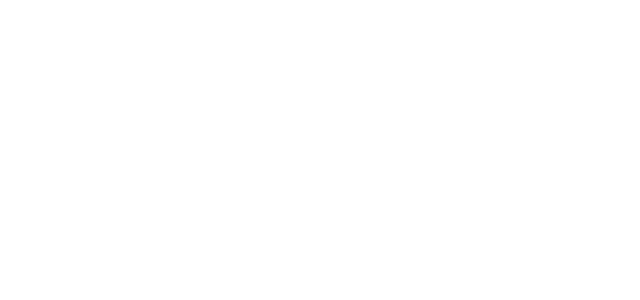
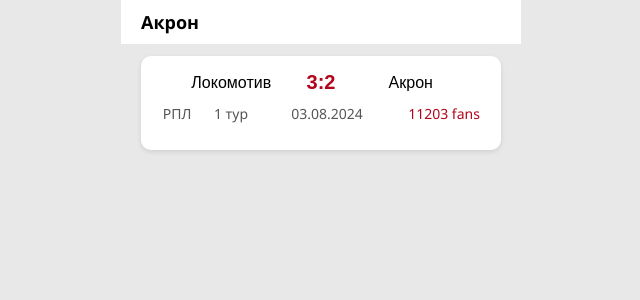
Before and after one commit to tfdf63/tg-app-fc, a React (Create React App) app: page / in a window 1280 px wide. Shown: the top 300 px of the page, without its empty margins (319-959 px from the left). Built offline with nearby package versions, Linux system fonts and the light colour scheme.

Commit message:
add header and calendar

```diff
--- a/package.json
+++ b/package.json
@@ -37,6 +37,7 @@
 		]
 	},
 	"devDependencies": {
-		"@babel/plugin-proposal-private-property-in-object": "^7.21.11"
+		"@babel/plugin-proposal-private-property-in-object": "^7.21.11",
+		"react-router-dom": "^6.26.1"
 	}
 }
--- a/public/index.html
+++ b/public/index.html
@@ -3,7 +3,8 @@
 
 <head>
   <meta charset="utf-8" />
-  <meta name="viewport" content="width=device-width, initial-scale=1" />
+  <meta name="viewport" content="width=device-width, initial-scale=1, user-scalable=no">
+
   <link rel="apple-touch-icon" sizes="180x180" href="/apple-touch-icon.png">
   <link rel="icon" type="image/png" sizes="32x32" href="/favicon-32x32.png">
   <link rel="icon" type="image/png" sizes="16x16" href="/favicon-16x16.png">
--- a/src/App.css
+++ b/src/App.css
@@ -1,3 +1,6 @@
 .App {
+	max-width: 400px;
+	height: 100dvh;
+	margin: 0 auto;
 	text-align: center;
 }
--- a/src/App.js
+++ /dev/null
@@ -1,7 +0,0 @@
-import './App.css'
-
-function App() {
-	return <div className='App'></div>
-}
-
-export default App
--- /dev/null
+++ b/src/App.jsx
@@ -0,0 +1,14 @@
+import './App.css'
+import Calendar from './components/Calendar/Calendar'
+import Header from './components/Header/Header'
+
+function App() {
+	return (
+		<div className='App'>
+			<Header />
+			<Calendar />
+		</div>
+	)
+}
+
+export default App
--- /dev/null
+++ b/src/assets/matches.js
@@ -0,0 +1,14 @@
+const matches = [
+	{
+		id: 1,
+		date: '03.08.2024',
+		team_h: 'Локомотив',
+		team_g: 'Акрон',
+		score_h: 3,
+		score_g: 2,
+		liga: 'РПЛ',
+		spectators: '11203',
+	},
+]
+
+export default matches
--- /dev/null
+++ b/src/components/Calendar/Calendar.jsx
@@ -0,0 +1,29 @@
+import '../Calendar/calendar.css'
+import matches from '../../assets/matches.js'
+
+const Calendar = () => {
+	return (
+		<div className='calendar'>
+			{matches.map(match => (
+				<div key={match.id} className='calendar__box'>
+					<div className='calendar__item'>
+						<div className='calendar__team_h'>{match.team_h}</div>
+						<div className='calendar__delimiter'>
+							{match.score_h}:{match.score_g}
+						</div>
+						<div className='calendar__team_g'>{match.team_g}</div>
+					</div>
+					<div className='calendar__subitem'>
+						<div className='calendar__liga'>{match.liga}</div>
+						<div className='calendar__tour'>1 тур</div>{' '}
+						{/* Можете добавить туры в массив позже */}
+						<div className='calendar__date'>{match.date}</div>
+						<div className='calendar__spectators'>{match.spectators} fans</div>
+					</div>
+				</div>
+			))}
+		</div>
+	)
+}
+
+export default Calendar
--- /dev/null
+++ b/src/components/Calendar/calendar.css
@@ -0,0 +1,69 @@
+/* Основные стили для всего календаря */
+.calendar {
+	display: flex;
+	flex-direction: column;
+	justify-content: center;
+	align-items: center;
+	gap: 12px;
+	padding: 12px;
+	box-sizing: border-box;
+}
+
+/* Контейнер для элементов календаря */
+.calendar__box {
+	background-color: #ffffff; /* Белый фон для блока */
+	border-radius: 10px;
+	box-shadow: 0 2px 5px rgba(0, 0, 0, 0.1);
+	width: 100%;
+	max-width: 360px; /* Максимальная ширина для мобильных экранов */
+	padding: 15px;
+	box-sizing: border-box;
+}
+
+/* Элемент календаря */
+.calendar__item {
+	display: grid;
+	grid-template-columns: 1fr auto 1fr;
+	align-items: center;
+	margin-bottom: 10px;
+	font-family: Arial, sans-serif;
+	font-size: 16px;
+}
+
+/* Команды */
+.calendar__team_h,
+.calendar__team_g {
+	text-align: center;
+	color: #000000; /* Основной текстовый цвет */
+}
+
+/* Разделитель */
+.calendar__delimiter {
+	color: #b2061c; /* Цвет разделителя, в стиле Telegram */
+	font-weight: bold;
+	font-size: 20px;
+}
+
+/* Подзаголовок */
+.calendar__subitem {
+	display: grid;
+	grid-template-columns: 1fr 1fr 3fr 2fr;
+	gap: 12px;
+	margin-bottom: 12px;
+	font-size: 14px;
+	color: #555555; /* Цвет подзаголовка */
+}
+
+/* Лига, тур, дата */
+.calendar__liga,
+.calendar__tour,
+.calendar__date {
+	text-align: center;
+}
+
+/* Зрители */
+.calendar__spectators {
+	text-align: center;
+	font-size: 14px;
+	color: #b2061c; /* Цвет для текстов типа "зрители", в стиле FC Akron */
+}
--- /dev/null
+++ b/src/components/Header/Header.jsx
@@ -0,0 +1,13 @@
+import '../Header/header.css'
+
+const Header = () => {
+	return (
+		<div className='container'>
+			<div className='header'>
+				<div className='header__logo'>Акрон</div>
+			</div>
+		</div>
+	)
+}
+
+export default Header
--- /dev/null
+++ b/src/components/Header/header.css
@@ -0,0 +1,22 @@
+.header {
+	display: flex;
+	justify-content: space-between;
+	align-items: center;
+	padding: 10px 20px;
+	background-color: #ffffff;
+}
+
+.header__logo {
+	font-size: 18px;
+	font-weight: bold;
+}
+
+.header__nav {
+	display: flex;
+	gap: 20px;
+}
+
+.header__nav a {
+	text-decoration: none;
+	color: #b2061c;
+}
--- a/src/index.css
+++ b/src/index.css
@@ -7,4 +7,5 @@
 	margin: 0;
 	font-family: 'Segoe UI', 'Roboto', 'Oxygen', 'Ubuntu', 'Cantarell',
 		'Fira Sans', 'Droid Sans', 'Helvetica Neue', sans-serif;
+	background-color: #e8e8e8;
 }
```
Also changed, not shown: src/index.jsx (renamed from src/index.js), 1 other file (tests, documents, lock files or other folders).
